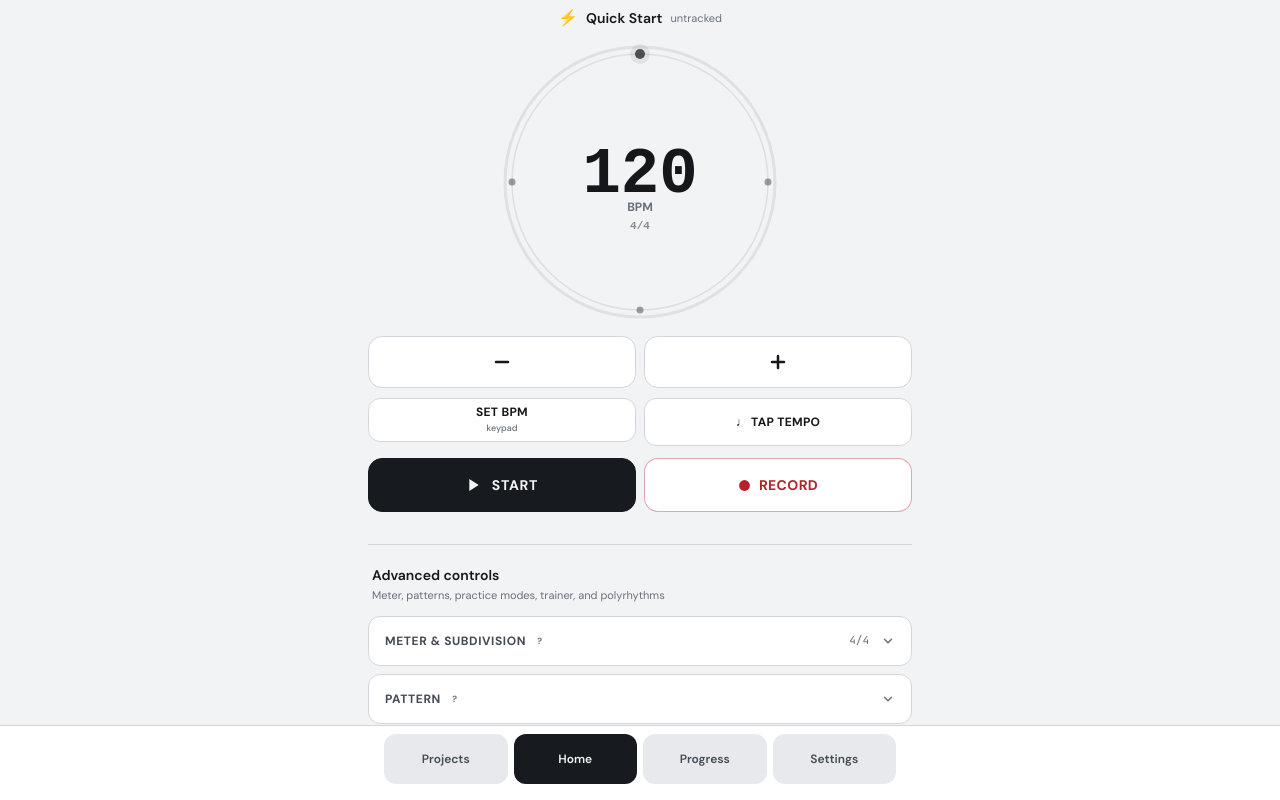
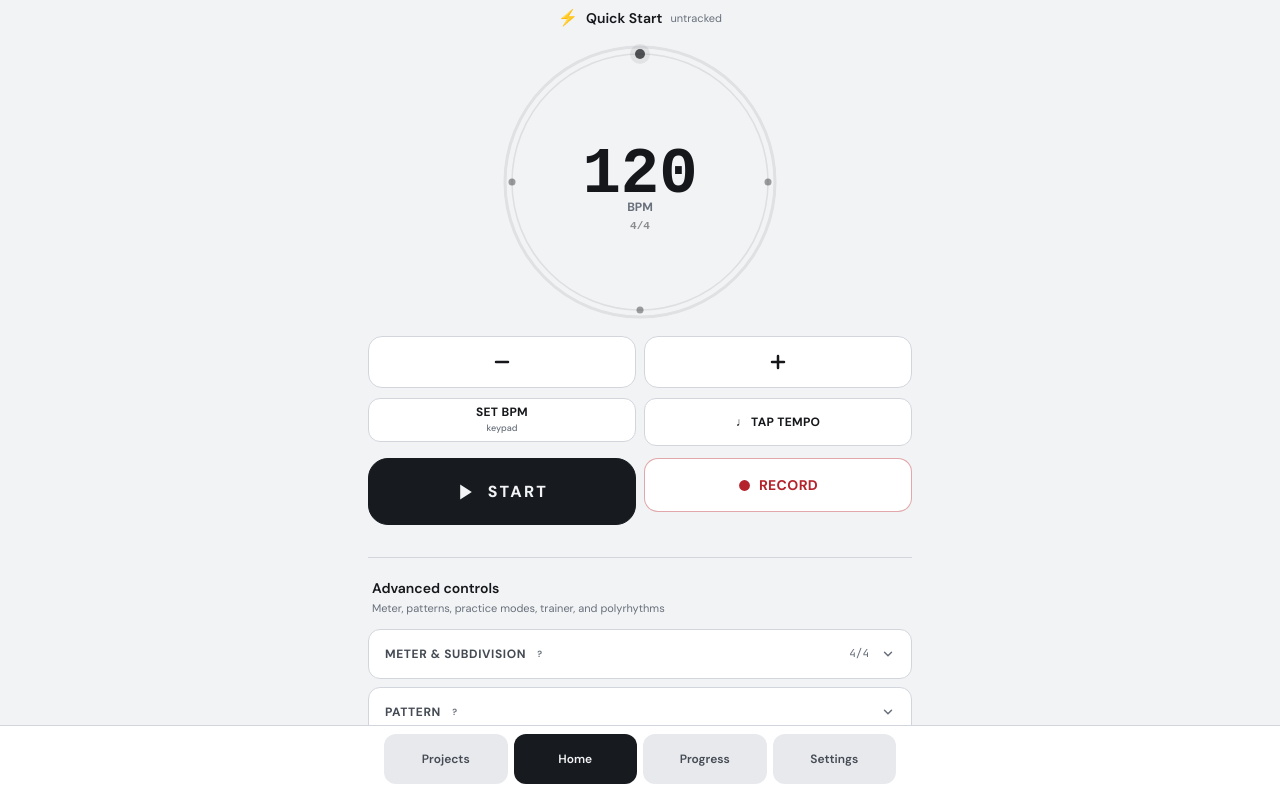
Before and after one commit to Timothy-design77/poly-pro, a React (Vite) app: page / in a window 1280 px wide. Built offline with nearby package versions, Linux system fonts and the light colour scheme.

Commit message:
Make start control full-width and oversized

```diff
--- a/src/components/metronome/PlayButton.tsx
+++ b/src/components/metronome/PlayButton.tsx
@@ -3,10 +3,10 @@ import { useMetronomeStore } from '../../store/metronome-store';
 import { useMetronome } from '../../hooks/useMetronome';
 
 /**
- * Full-width START/STOP button.
+ * Oversized full-width START/STOP button.
  *
- * LATENCY: Uses onPointerDown (fires on finger TOUCH, not release).
- * No transition on bg/color — visual state snaps instantly.
+ * Uses a true 4:1 width-to-height ratio and fires on pointer-down so the
+ * transport responds at finger contact rather than release.
  */
 export function PlayButton() {
   const playing = useMetronomeStore((s) => s.playing);
@@ -33,8 +33,8 @@ export function PlayButton() {
       onPointerDown={handlePointerDown}
       onClick={handleClick}
       className={`
-        w-full rounded-[14px] text-sm font-bold tracking-wider
-        flex items-center justify-center gap-2.5 h-[54px]
+        w-full aspect-[4/1] rounded-[20px] text-base font-extrabold tracking-[0.14em]
+        flex items-center justify-center gap-3
         touch-manipulation select-none border-[1.5px]
         ${playing
           ? 'bg-bg-surface text-text-primary border-border-emphasis'
@@ -43,12 +43,12 @@ export function PlayButton() {
       `}
     >
       {playing ? (
-        <svg width="14" height="14" viewBox="0 0 24 24" fill="currentColor">
+        <svg width="18" height="18" viewBox="0 0 24 24" fill="currentColor">
           <rect x="5" y="4" width="5" height="16" rx="1" />
           <rect x="14" y="4" width="5" height="16" rx="1" />
         </svg>
       ) : (
-        <svg width="16" height="16" viewBox="0 0 24 24" fill="currentColor">
+        <svg width="20" height="20" viewBox="0 0 24 24" fill="currentColor">
           <polygon points="5 3 19 12 5 21" />
         </svg>
       )}
```
